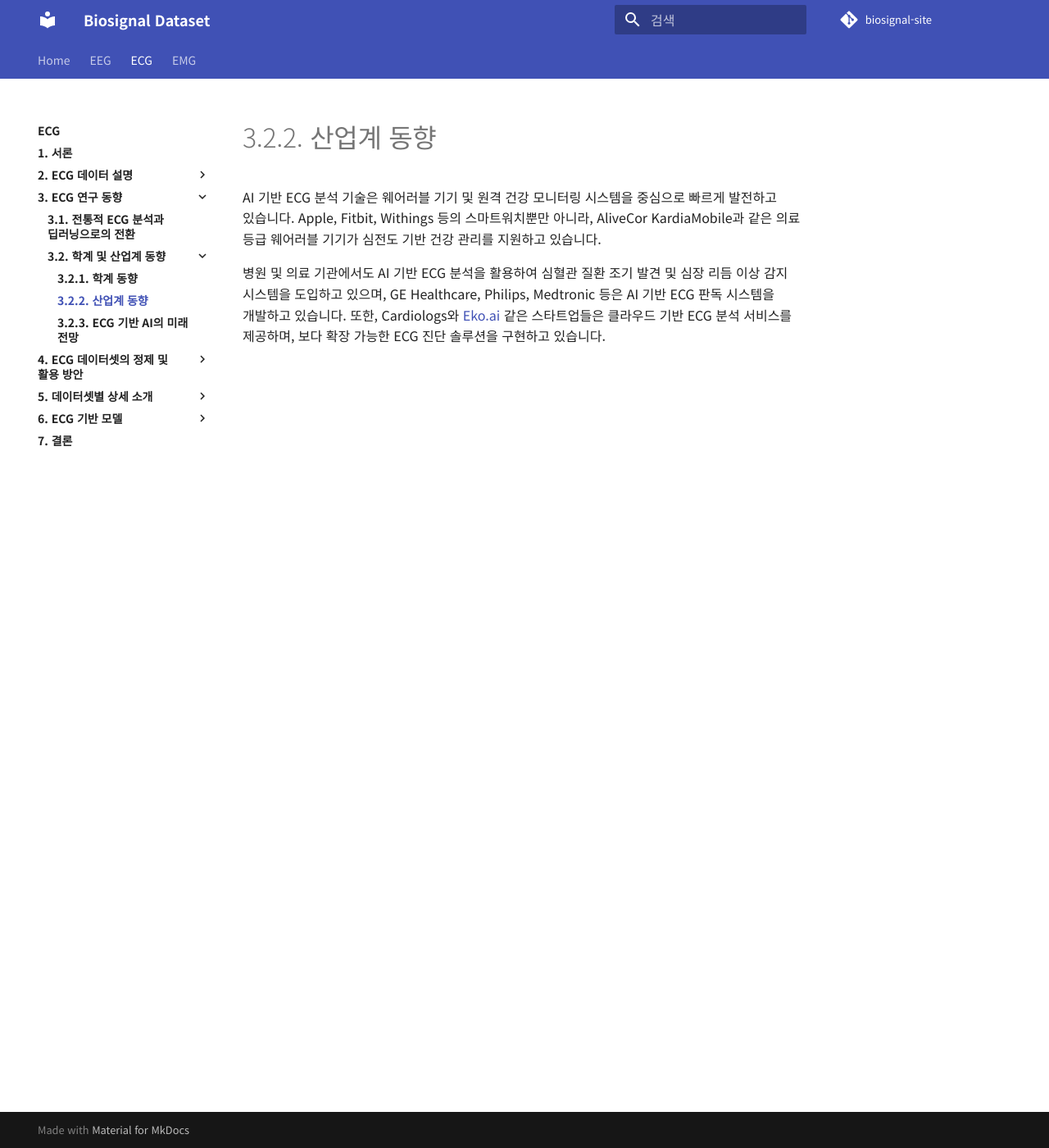
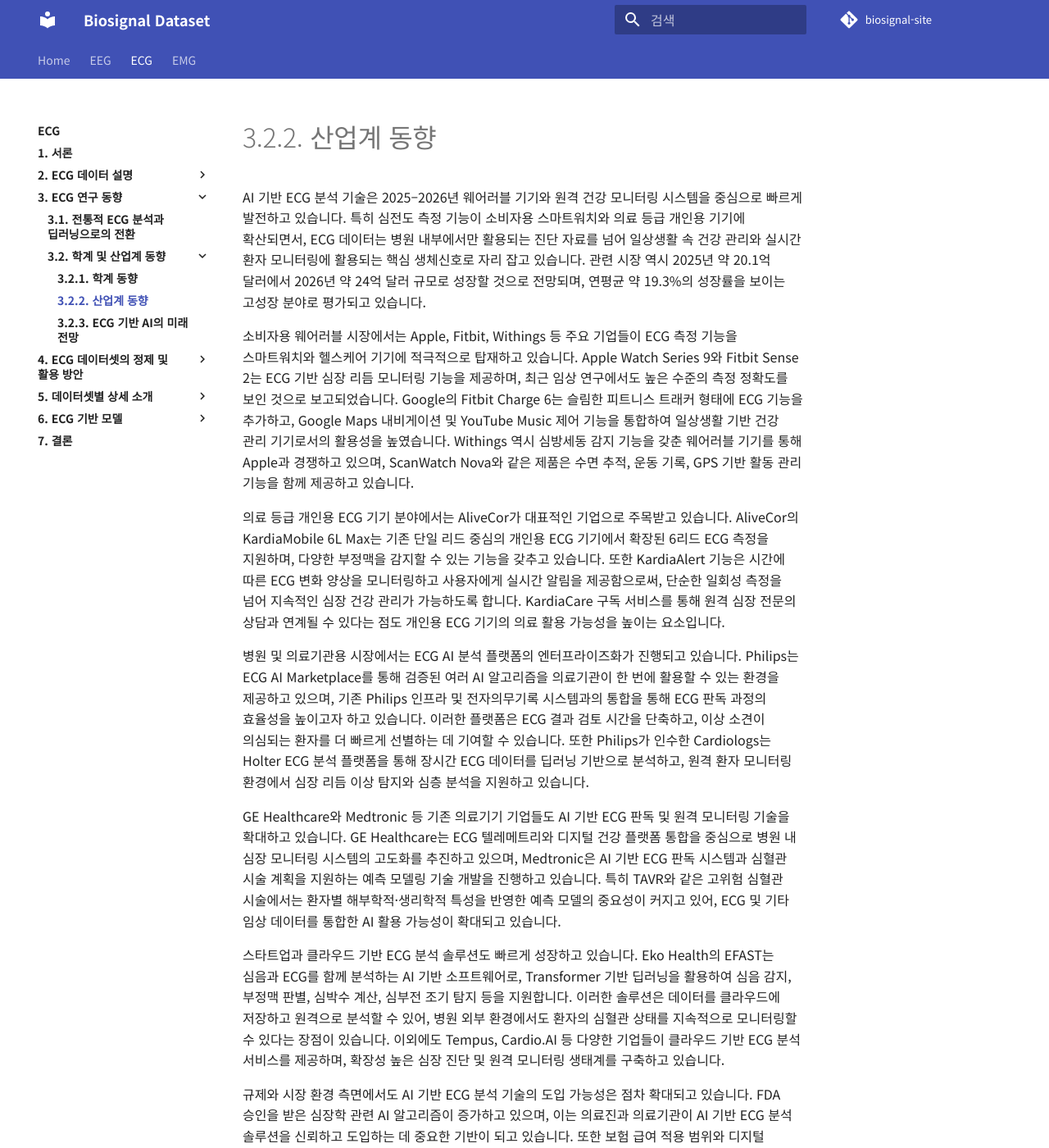
Before and after one commit to iwantjeonyeok/biosignal-site, an MkDocs documentation site: the page built from docs/ecg/3-ecg-연구-동향/3-2-학계-및-산업계-동향/3-2-2-산업계-동향.md, in a window 1280 px wide and 1400 px high. Shown: the whole window at 82% size. Built offline with MkDocs 1.6.1 and Material for MkDocs 9.7.7, drawn with Linux system fonts in a browser that asks for light colours; comment, search, counter and statistics services are not loaded; some of the changed text lies outside the part shown.

Commit message:
Update 3-2-2-산업계-동향.md

```diff
--- a/docs/ecg/3-ecg-연구-동향/3-2-학계-및-산업계-동향/3-2-2-산업계-동향.md
+++ b/docs/ecg/3-ecg-연구-동향/3-2-학계-및-산업계-동향/3-2-2-산업계-동향.md
@@ -1,6 +1,17 @@
 # 3.2.2. 산업계 동향
 
+AI 기반 ECG 분석 기술은 2025–2026년 웨어러블 기기와 원격 건강 모니터링 시스템을 중심으로 빠르게 발전하고 있습니다. 특히 심전도 측정 기능이 소비자용 스마트워치와 의료 등급 개인용 기기에 확산되면서, ECG 데이터는 병원 내부에서만 활용되는 진단 자료를 넘어 일상생활 속 건강 관리와 실시간 환자 모니터링에 활용되는 핵심 생체신호로 자리 잡고 있습니다. 관련 시장 역시 2025년 약 20.1억 달러에서 2026년 약 24억 달러 규모로 성장할 것으로 전망되며, 연평균 약 19.3%의 성장률을 보이는 고성장 분야로 평가되고 있습니다.
 
-AI 기반 ECG 분석 기술은 웨어러블 기기 및 원격 건강 모니터링 시스템을 중심으로 빠르게 발전하고 있습니다. Apple, Fitbit, Withings 등의 스마트워치뿐만 아니라, AliveCor KardiaMobile과 같은 의료 등급 웨어러블 기기가 심전도 기반 건강 관리를 지원하고 있습니다.
+소비자용 웨어러블 시장에서는 Apple, Fitbit, Withings 등 주요 기업들이 ECG 측정 기능을 스마트워치와 헬스케어 기기에 적극적으로 탑재하고 있습니다. Apple Watch Series 9와 Fitbit Sense 2는 ECG 기반 심장 리듬 모니터링 기능을 제공하며, 최근 임상 연구에서도 높은 수준의 측정 정확도를 보인 것으로 보고되었습니다. Google의 Fitbit Charge 6는 슬림한 피트니스 트래커 형태에 ECG 기능을 추가하고, Google Maps 내비게이션 및 YouTube Music 제어 기능을 통합하여 일상생활 기반 건강 관리 기기로서의 활용성을 높였습니다. Withings 역시 심방세동 감지 기능을 갖춘 웨어러블 기기를 통해 Apple과 경쟁하고 있으며, ScanWatch Nova와 같은 제품은 수면 추적, 운동 기록, GPS 기반 활동 관리 기능을 함께 제공하고 있습니다.
 
-병원 및 의료 기관에서도 AI 기반 ECG 분석을 활용하여 심혈관 질환 조기 발견 및 심장 리듬 이상 감지 시스템을 도입하고 있으며, GE Healthcare, Philips, Medtronic 등은 AI 기반 ECG 판독 시스템을 개발하고 있습니다. 또한, Cardiologs와 [Eko.ai](http://eko.ai/) 같은 스타트업들은 클라우드 기반 ECG 분석 서비스를 제공하며, 보다 확장 가능한 ECG 진단 솔루션을 구현하고 있습니다.
+의료 등급 개인용 ECG 기기 분야에서는 AliveCor가 대표적인 기업으로 주목받고 있습니다. AliveCor의 KardiaMobile 6L Max는 기존 단일 리드 중심의 개인용 ECG 기기에서 확장된 6리드 ECG 측정을 지원하며, 다양한 부정맥을 감지할 수 있는 기능을 갖추고 있습니다. 또한 KardiaAlert 기능은 시간에 따른 ECG 변화 양상을 모니터링하고 사용자에게 실시간 알림을 제공함으로써, 단순한 일회성 측정을 넘어 지속적인 심장 건강 관리가 가능하도록 합니다. KardiaCare 구독 서비스를 통해 원격 심장 전문의 상담과 연계될 수 있다는 점도 개인용 ECG 기기의 의료 활용 가능성을 높이는 요소입니다.
+
+병원 및 의료기관용 시장에서는 ECG AI 분석 플랫폼의 엔터프라이즈화가 진행되고 있습니다. Philips는 ECG AI Marketplace를 통해 검증된 여러 AI 알고리즘을 의료기관이 한 번에 활용할 수 있는 환경을 제공하고 있으며, 기존 Philips 인프라 및 전자의무기록 시스템과의 통합을 통해 ECG 판독 과정의 효율성을 높이고자 하고 있습니다. 이러한 플랫폼은 ECG 결과 검토 시간을 단축하고, 이상 소견이 의심되는 환자를 더 빠르게 선별하는 데 기여할 수 있습니다. 또한 Philips가 인수한 Cardiologs는 Holter ECG 분석 플랫폼을 통해 장시간 ECG 데이터를 딥러닝 기반으로 분석하고, 원격 환자 모니터링 환경에서 심장 리듬 이상 탐지와 심층 분석을 지원하고 있습니다.
+
+GE Healthcare와 Medtronic 등 기존 의료기기 기업들도 AI 기반 ECG 판독 및 원격 모니터링 기술을 확대하고 있습니다. GE Healthcare는 ECG 텔레메트리와 디지털 건강 플랫폼 통합을 중심으로 병원 내 심장 모니터링 시스템의 고도화를 추진하고 있으며, Medtronic은 AI 기반 ECG 판독 시스템과 심혈관 시술 계획을 지원하는 예측 모델링 기술 개발을 진행하고 있습니다. 특히 TAVR와 같은 고위험 심혈관 시술에서는 환자별 해부학적·생리학적 특성을 반영한 예측 모델의 중요성이 커지고 있어, ECG 및 기타 임상 데이터를 통합한 AI 활용 가능성이 확대되고 있습니다.
+
+스타트업과 클라우드 기반 ECG 분석 솔루션도 빠르게 성장하고 있습니다. Eko Health의 EFAST는 심음과 ECG를 함께 분석하는 AI 기반 소프트웨어로, Transformer 기반 딥러닝을 활용하여 심음 감지, 부정맥 판별, 심박수 계산, 심부전 조기 탐지 등을 지원합니다. 이러한 솔루션은 데이터를 클라우드에 저장하고 원격으로 분석할 수 있어, 병원 외부 환경에서도 환자의 심혈관 상태를 지속적으로 모니터링할 수 있다는 장점이 있습니다. 이외에도 Tempus, Cardio.AI 등 다양한 기업들이 클라우드 기반 ECG 분석 서비스를 제공하며, 확장성 높은 심장 진단 및 원격 모니터링 생태계를 구축하고 있습니다.
+
+규제와 시장 환경 측면에서도 AI 기반 ECG 분석 기술의 도입 가능성은 점차 확대되고 있습니다. FDA 승인을 받은 심장학 관련 AI 알고리즘이 증가하고 있으며, 이는 의료진과 의료기관이 AI 기반 ECG 분석 솔루션을 신뢰하고 도입하는 데 중요한 기반이 되고 있습니다. 또한 보험 급여 적용 범위와 디지털 헬스케어 관련 제도 정비가 진행되면서, AI ECG 기술은 단순한 연구 단계에서 실제 임상 서비스와 상용 플랫폼으로 확장되는 전환점에 놓여 있습니다.
+
+종합하면, AI 기반 ECG 산업은 소비자용 웨어러블, 의료 등급 개인용 기기, 병원용 판독 보조 플랫폼, 클라우드 기반 원격 모니터링 서비스로 빠르게 확장되고 있습니다. 향후에는 스마트워치뿐만 아니라 스마트 링, 패치형 센서, 장시간 Holter 장치 등 다양한 형태의 ECG 수집 기기가 등장하고, 이를 AI 분석 플랫폼과 연계하는 방식이 더욱 보편화될 것으로 예상됩니다. 따라서 AI 기반 ECG 분석 기술은 심혈관 질환의 조기 발견, 환자 상태의 지속적 관찰, 의료진의 판독 부담 감소, 예방 중심 의료 체계 구축에 중요한 역할을 할 것으로 전망됩니다.
```
